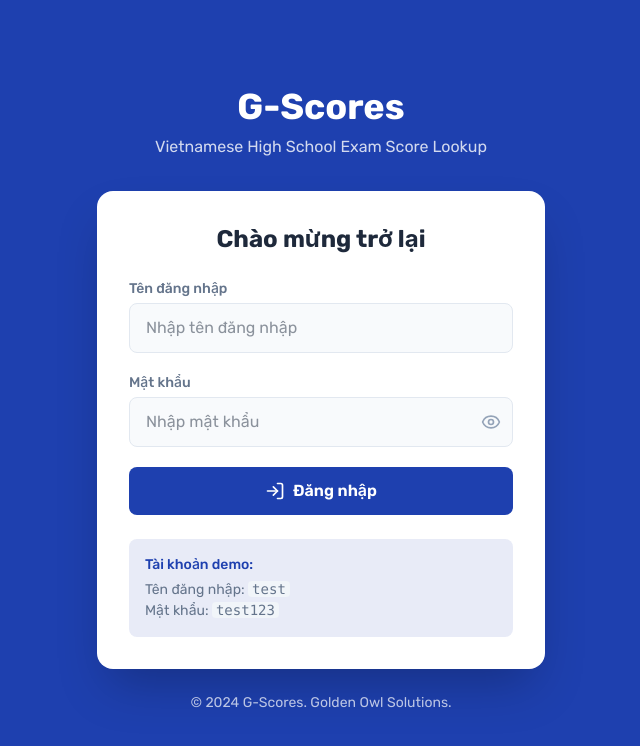
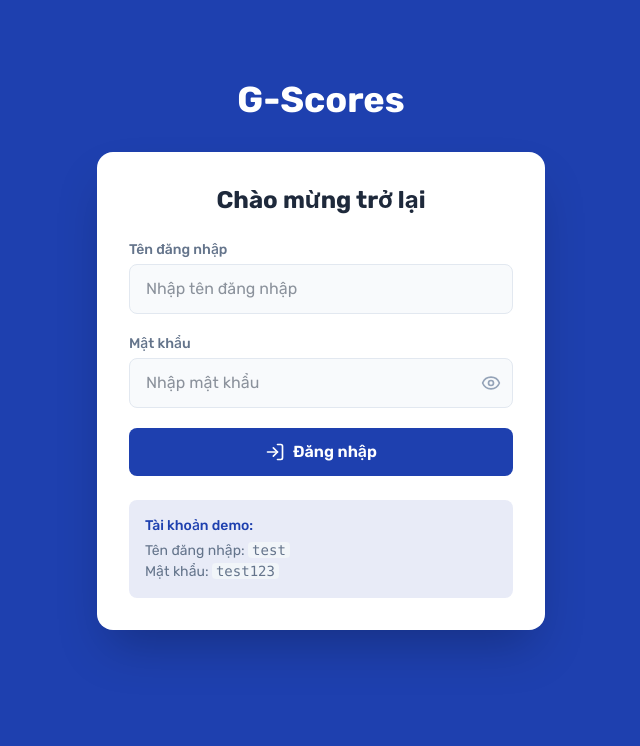
Before and after one commit to MinhPhan2608/InterviewFrontend, a React (Vite) app: page /login in a window 1280 px wide. Shown: the top 746 px of the page, without its empty margins (319-959 px from the left). Built offline with nearby package versions, Linux system fonts and the light colour scheme; no server answers.

Commit message:
feat: implement logout animation and update translations for dashboard

```diff
--- a/src/contexts/AuthContext.tsx
+++ b/src/contexts/AuthContext.tsx
@@ -21,6 +21,7 @@ export const AuthProvider = ({ children }: AuthProviderProps) => {
   const [user, setUser] = useState<User | null>(null);
   const [isLoading, setIsLoading] = useState(true);
   const [error, setError] = useState<string | null>(null);
+  const [isLoggingOut, setIsLoggingOut] = useState(false);
 
   // Check for existing auth on mount
   useEffect(() => {
@@ -51,8 +52,13 @@ export const AuthProvider = ({ children }: AuthProviderProps) => {
   };
 
   const logout = () => {
-    authService.logout();
-    setUser(null);
+    setIsLoggingOut(true);
+    // Add fade out animation before clearing auth
+    setTimeout(() => {
+      authService.logout();
+      setUser(null);
+      setIsLoggingOut(false);
+    }, 300);
   };
 
   return (
@@ -60,13 +66,15 @@ export const AuthProvider = ({ children }: AuthProviderProps) => {
       value={{
         user,
         isAuthenticated: !!user,
-        isLoading,
+        isLoading: isLoading || isLoggingOut,
         login,
         logout,
         error,
       }}
     >
-      {children}
+      <div className={isLoggingOut ? 'animate-[fadeOut_0.3s_ease-in]' : ''}>
+        {children}
+      </div>
     </AuthContext.Provider>
   );
 };
--- a/src/contexts/LanguageContext.tsx
+++ b/src/contexts/LanguageContext.tsx
@@ -39,14 +39,14 @@ const translations = {
     demoCredentials: 'Demo Credentials:',
 
     // Dashboard
-    welcomeToDashboard: 'Welcome to G-Scores Management System',
+    welcomeToDashboard: 'G-Scores Scores Management',
     totalEntries: 'Total Entries',
     excellent: 'Excellent (≥8)',
     good: 'Good (6-8)',
     average: 'Average (4-6)',
     poor: 'Poor (<4)',
     topScoreGroupA: 'Top Score (Group A)',
-    viewAll: 'View all →',
+    viewAll: 'View all',
     top3Students: 'Top 3 Group A Students',
     totalScore: 'Total Score',
 
@@ -143,14 +143,14 @@ const translations = {
     demoCredentials: 'Tài khoản demo:',
 
     // Dashboard
-    welcomeToDashboard: 'Chào mừng đến với hệ thống quản lý G-Scores',
+    welcomeToDashboard: 'Hệ thống quản lý điểm G-Scores',
     totalEntries: 'Tổng số bài thi',
     excellent: 'Giỏi (≥8)',
     good: 'Khá (6-8)',
     average: 'Trung bình (4-6)',
     poor: 'Yếu (<4)',
     topScoreGroupA: 'Điểm cao nhất (Khối A)',
-    viewAll: 'Xem tất cả →',
+    viewAll: 'Xem tất cả',
     top3Students: 'Top 3 Thí sinh Khối A',
     totalScore: 'Tổng điểm',
 
--- a/src/index.css
+++ b/src/index.css
@@ -115,6 +115,15 @@ body {
   }
 }
 
+@keyframes fadeOut {
+  from {
+    opacity: 1;
+  }
+  to {
+    opacity: 0;
+  }
+}
+
 .animate-fadeIn {
   animation: fadeIn 0.3s ease-out;
 }
--- a/src/pages/LoginPage.tsx
+++ b/src/pages/LoginPage.tsx
@@ -70,12 +70,11 @@ const LoginPage = () => {
   };
 
   return (
-    <div className="min-h-screen bg-[var(--color-primary)] flex items-center justify-center p-4">
-      <div className="w-full max-w-md">
+    <div className="min-h-screen bg-[var(--color-primary)] flex items-start justify-center p-4 pt-20">
+      <div className="w-full max-w-md animate-[fadeIn_0.5s_ease-out]">
         {/* Logo/Title */}
         <div className="text-center mb-8">
           <h1 className="text-4xl font-bold text-white mb-2">G-Scores</h1>
-          <p className="text-white/80">Vietnamese High School Exam Score Lookup</p>
         </div>
 
         {/* Login Form Card */}
@@ -189,11 +188,6 @@ const LoginPage = () => {
             </p>
           </div>
         </div>
-
-        {/* Footer */}
-        <p className="text-center text-white/70 text-sm mt-6">
-          © 2024 G-Scores. Golden Owl Solutions.
-        </p>
       </div>
     </div>
   );
```
